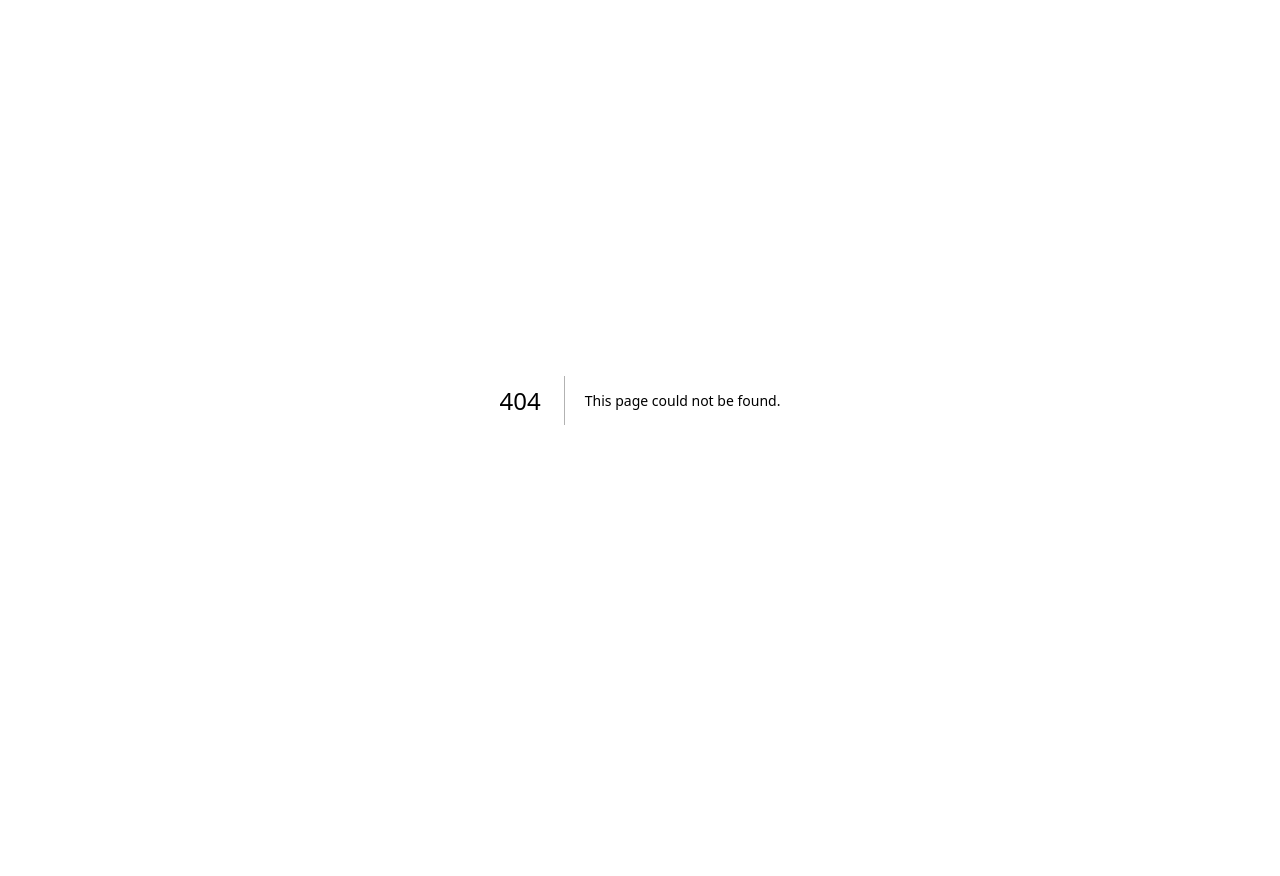
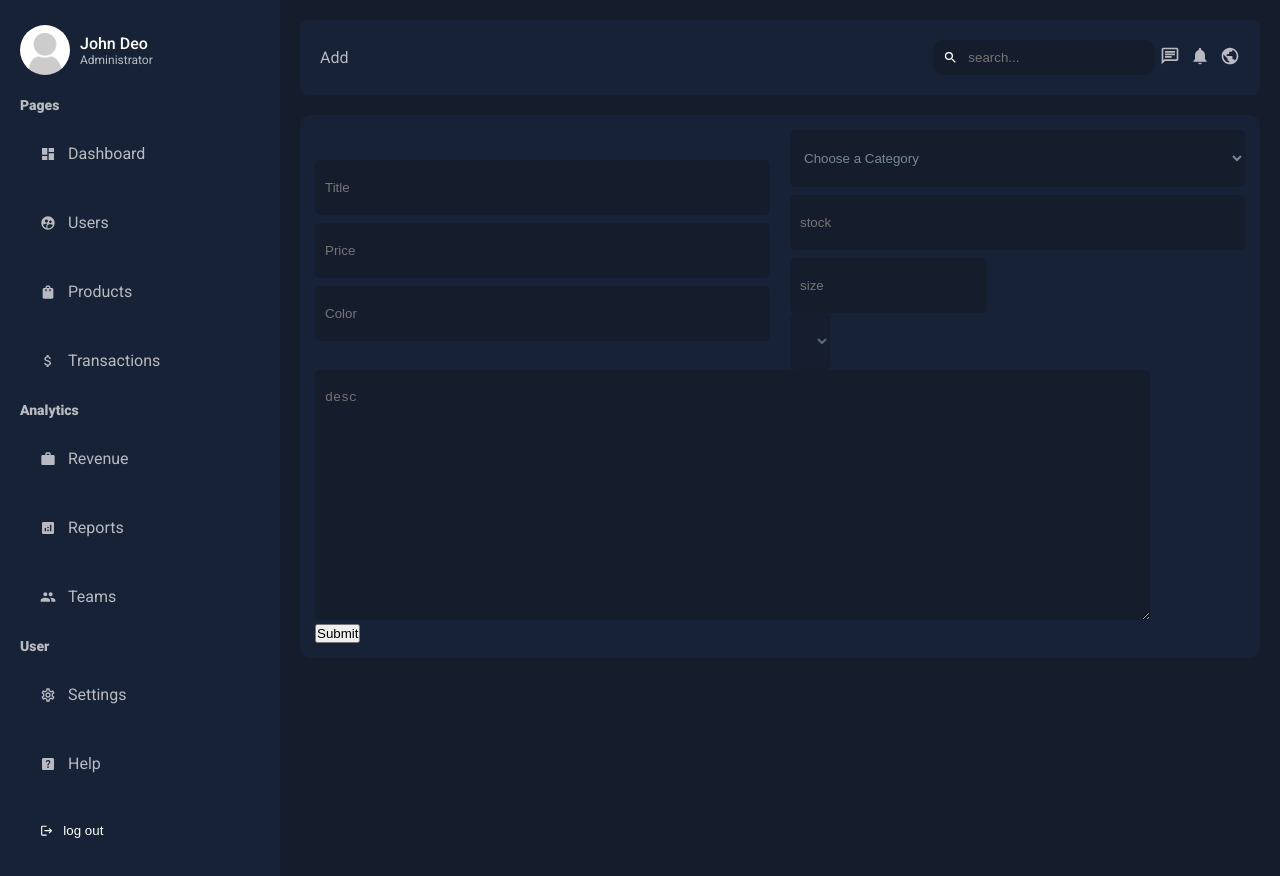
Before and after one commit to hjali7/admin-dashboard-next, a Next.js app in the folder admin-dashboard-next/: page /dashboard/products/add in a window 1280 px wide. Before the commit this address had no page. Before the commit the page ends 800 px from the top, so only its background shows below. Built offline with nearby package versions, Linux system fonts and the light colour scheme.

Commit message:
add new products section start

```diff
--- /dev/null
+++ b/admin-dashboard-next/app/dashboard/products/add/page.jsx
@@ -0,0 +1,38 @@
+import styles from '@/ui/products/addProducts/addProducts.module.css';
+
+export default function page() {
+  return (
+    <div className={styles.container}>
+        <div>
+            <form action=""  className={styles.forms}>
+                <div className={styles.topForm}>
+                    <div className={styles.rtForm}>
+                        <input type="text" name="" id="" placeholder='Title'/>
+                        <input type="text" name="" id="" placeholder='Price'/>
+                        <input type="text" name="" id="" placeholder='Color'/>
+                    </div>
+                    <div className={styles.ltForm}>
+                        <select name="" id="">
+                            <option>Choose a Category</option>
+                            <option>h2</option>
+                            <option>h3</option>
+                            <option>h4</option>
+                        </select>
+                        <input type="number" name="" id=""  placeholder='stock'/>
+                        <div>
+                            <input type="number" name="" id=""  placeholder='size' aria-label='size' aria-describedby='basic-addon2'/>
+                            <div>
+                                <select name="" id="" disabled="disabled">cm</select>
+                            </div>
+                        </div>
+                    </div>
+                </div>
+                <div>
+                    <textarea rows="14" cols="100" placeholder='desc'></textarea>
+                </div>
+                <button type="submit">Submit</button>
+            </form>
+        </div>
+    </div>
+  );
+};
--- a/admin-dashboard-next/app/dashboard/products/page.jsx
+++ b/admin-dashboard-next/app/dashboard/products/page.jsx
@@ -10,7 +10,7 @@ export default function Products () {
         <div className={styles.container}>
             <div className={styles.top}>
                 <Search placeholder={'search products...'} />
-                <Link href="/dashboard/users/add">
+                <Link href="/dashboard/products/add">
                     <button type='button' className={styles.topBtn}>Add New</button>
                 </Link>
             </div>
--- /dev/null
+++ b/admin-dashboard-next/app/ui/products/addProducts/addProducts.module.css
@@ -0,0 +1,50 @@
+.container {
+    background-color:var(--bgSoft);
+    border-radius: 10px;
+    padding:15px;
+    margin-top:20px;
+}
+
+.container input , .container textarea , .container select {
+    background-color:var(--bg);
+    border: none;
+    outline:none;
+    padding:20px 10px;
+    border-radius: 5px;
+    color:lightslategray;
+}
+
+.forms {
+    display:flex;
+    flex-direction: column;
+    align-items: flex-start;
+}
+
+.topForm {
+    display: flex;
+    align-items: center;
+    justify-content: center;
+    gap:20px;
+    width:100%;
+}
+
+.rtForm {
+    flex:1;
+    display:flex;
+    flex-direction:column;
+    /* width:100%; */
+    gap:8px;
+
+}
+
+.ltForm {
+    flex:1 ;
+    display:flex;
+    flex-direction: column;
+    gap:8px;
+}
+
+.rtForm input {
+    width:100%;
+
+}
```
